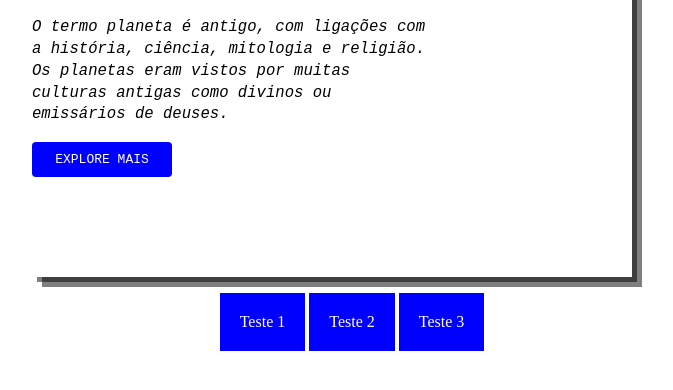
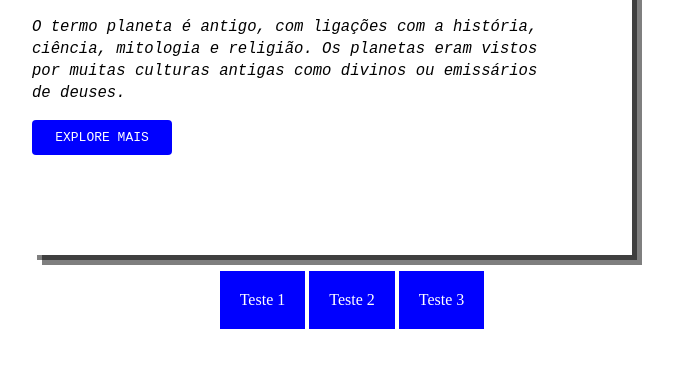
Before and after one commit to PedroPaivaDev/study-origamid-sass, a plain HTML site: page index.html in a window 1280 px wide. Shown: the part 154-544 px from the top of the page, without its empty margins (308-981 px from the left). Drawn offline with Linux system fonts and the light colour scheme.

Commit message:
class 2.6: operators (+, -, *, /)

```diff
--- a/sass/style.scss
+++ b/sass/style.scss
@@ -63,6 +63,10 @@ section {
 	@include box-shadow(5px 5px 0 0 rgba(0,0,0,.5), 10px 10px 0 0 rgba(0,0,0,.5))
 }
 
+p {
+	width: 2 * 100px + 300 + $gutter;
+}
+
 .modal {
 	h1 {
 		color: $primary;
@@ -79,7 +83,6 @@ section {
 			style: italic;
 		}
 		line-height: 1.4;
-		max-width: 400px;
 		@include mobile {
 			color: pink;
 			font-size: 1em;
```
Also changed, not shown: css/style.css, 1 other file.
